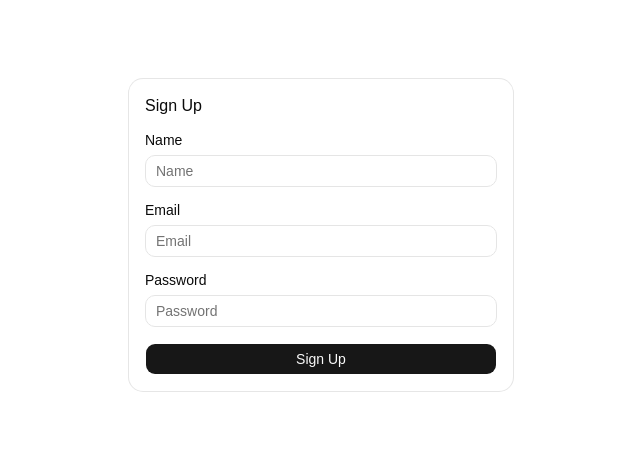
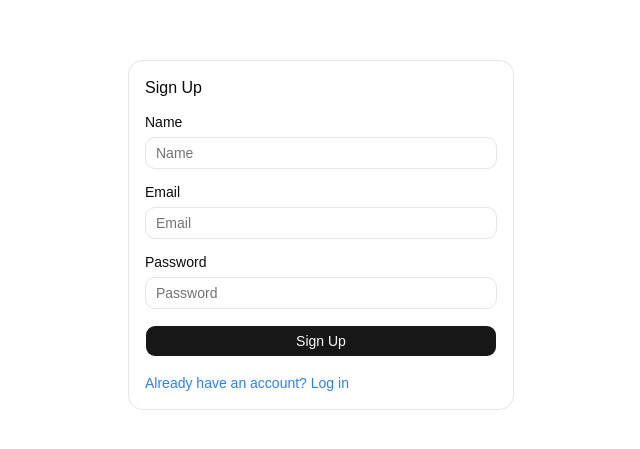
Before and after one commit to aniketvarma/health-monitor, a React (Vite) app in the folder frontend/: page /signup in a window 1280 px wide. Shown: the part 165-614 px from the top of the page, without its empty margins (319-959 px from the left). Built offline with nearby package versions, Linux system fonts and the light colour scheme.

Commit message:
Add login link to signup page

```diff
--- a/frontend/src/pages/SignUp.tsx
+++ b/frontend/src/pages/SignUp.tsx
@@ -3,7 +3,7 @@
 import { Label } from "@/components/ui/label";
 import { Card, CardHeader, CardTitle, CardContent } from "@/components/ui/card";
 import { useState } from "react";
-import { useNavigate } from "react-router-dom";
+import { Link, useNavigate } from "react-router-dom";
 
 export default function SignUp() {
   const [name, setName] = useState("");
@@ -85,6 +85,9 @@
           <p className={success ? "text-green-500" : "text-red-500"}>
             {message}
           </p>
+          <Link to="/login" className="text-blue-500 mt-4 block">
+            Already have an account? Log in
+          </Link>
         </CardContent>
       </Card>
     </div>
```
